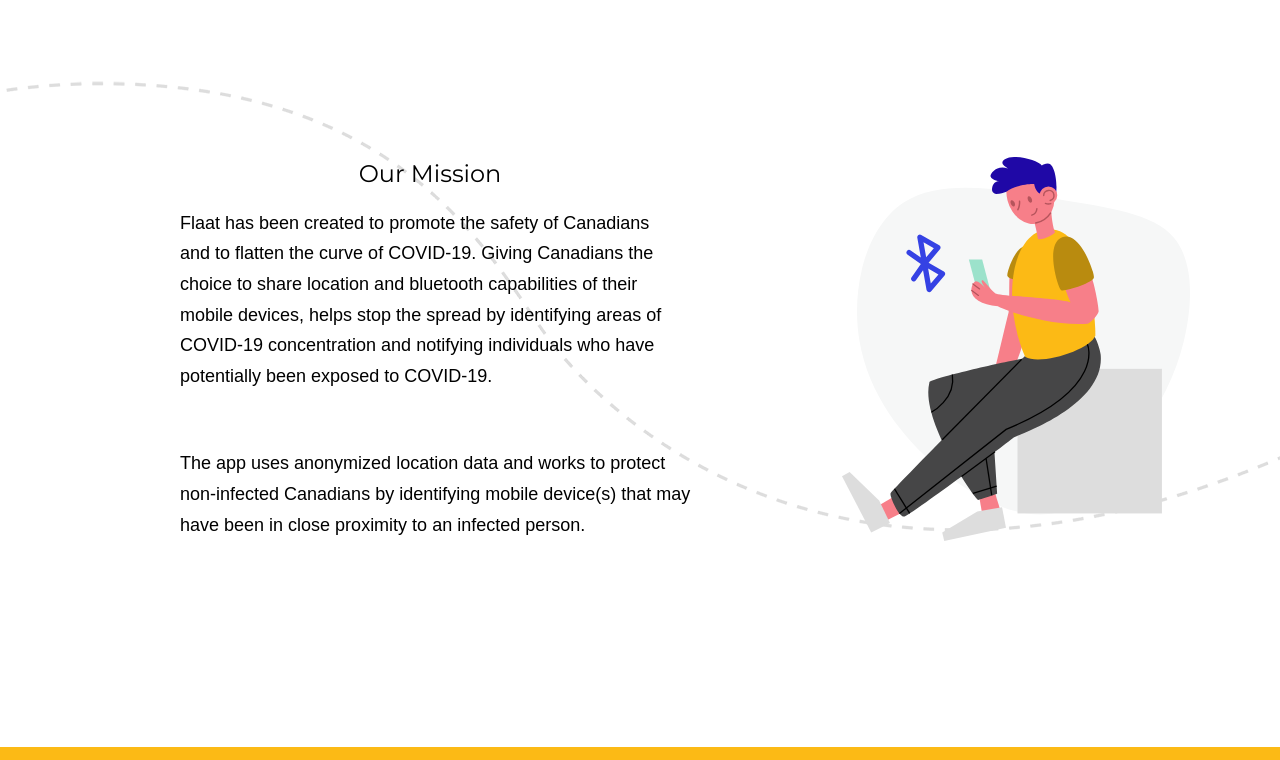
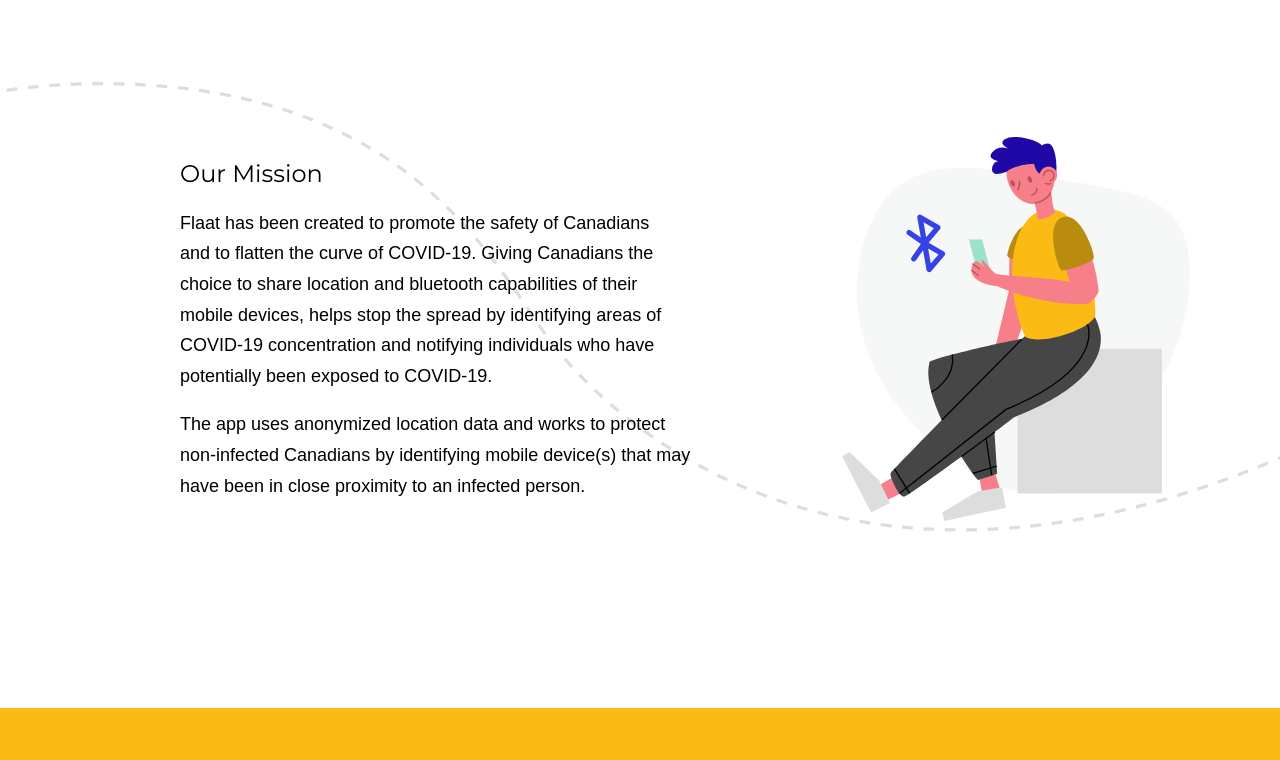
Before and after one commit to EQWorks/flaat-landing, a React (Create React App) app: page / in a window 1280 px wide. Shown: the part 1000-1760 px from the top of the page. Built offline with nearby package versions, Linux system fonts and the light colour scheme.

Commit message:
Our Mission

```diff
--- a/src/App.js
+++ b/src/App.js
@@ -3,7 +3,7 @@ import React from 'react';
 import styled, { createGlobalStyle, ThemeProvider as SCThemeProvider } from "styled-components";
 import { createMuiTheme, MuiThemeProvider, StylesProvider } from "@material-ui/core/styles";
 
-import { BrowserView, isBrowser, isTablet, isAndroid, isIOS } from "react-device-detect";
+import { isBrowser, isTablet, isAndroid, isIOS } from "react-device-detect";
 
 import Header from './components/Header';
 import Footer from './components/Footer';
@@ -129,11 +129,9 @@ const OurMissionText = styled.div`
     margin: 6.5em 10em;
 
     p, h2 {
+      text-align: left;
       max-width: 500px;
-    }
 
-    p {
-      text-align: left;
       ${props => props.theme.breakpoints.down("md")} {
         text-align: center;
       }
@@ -406,15 +404,12 @@ function App() {
               <Section id="ourMission">
                 <SectionContent>
                   <OurMissionText>
-                    <BrowserView>
                     <SectionHeader>Our Mission</SectionHeader>
                     <p>
                       Flaat has been created to promote the safety of Canadians and to flatten the curve of COVID-19.
                       Giving Canadians the choice to share location and bluetooth capabilities of their mobile devices, helps stop the spread by identifying areas of COVID-19 concentration and notifying individuals who have potentially been exposed to COVID-19.
                     </p>
-                      <br></br>
                     <p>The app uses anonymized location data and works to protect non-infected Canadians by identifying mobile device(s) that may have been in close proximity to an infected person.</p>
-                    </BrowserView>
                   </OurMissionText>
                   <OurMissionImage src="./person-3.svg" />
                 </SectionContent>
```
Lines whose indentation alone changed are shown as unchanged.
